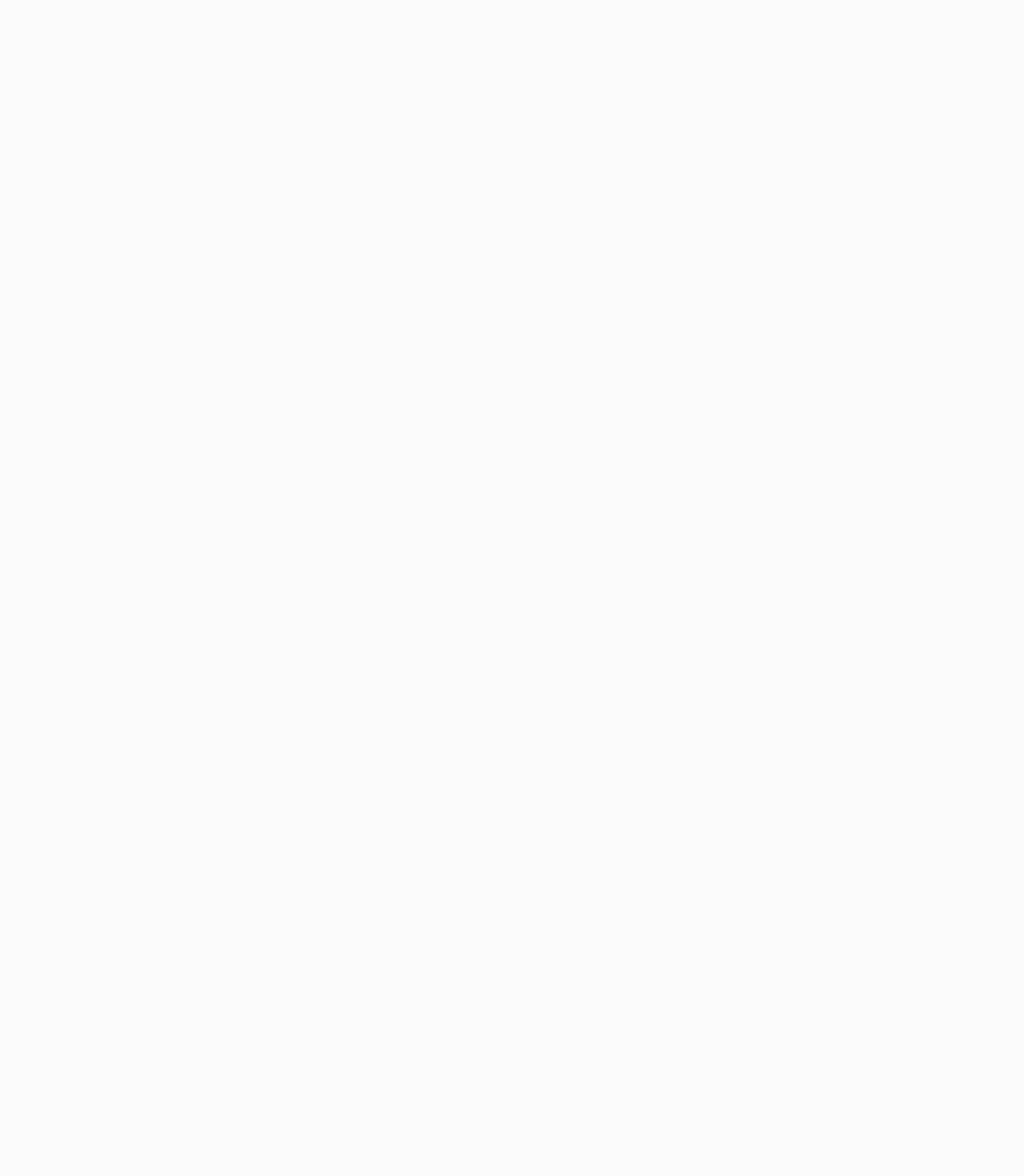
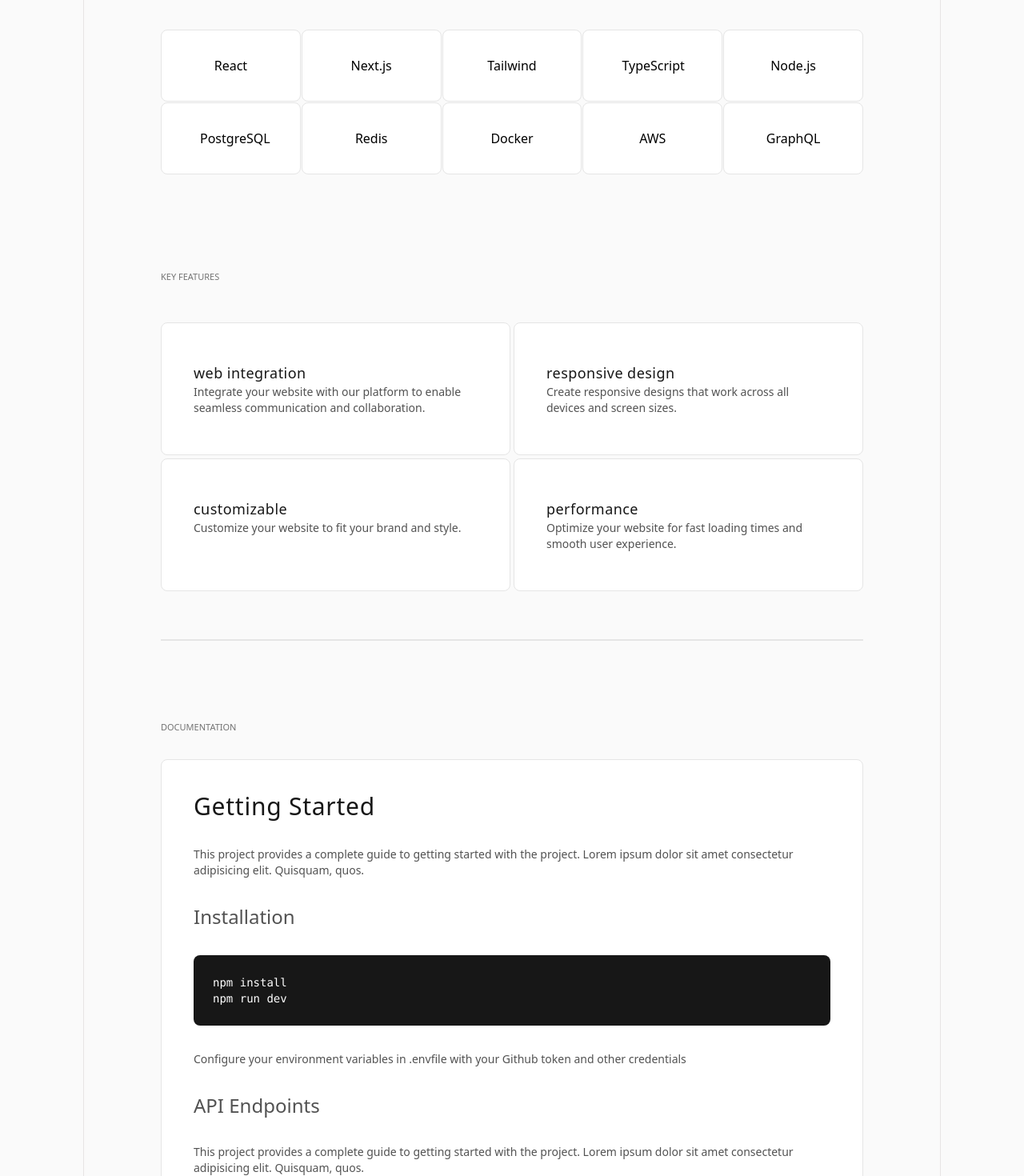
Before and after one commit to DeMaestro5/portfolio-client, a React (Vite) app: page /projects/1 in a window 1280 px wide. Shown: the part 1880-3350 px from the top of the page at 80% size. Before the commit the page ends 1794 px from the top, so only its background shows below. Built offline with nearby package versions, Linux system fonts and the light colour scheme.

Commit message:
Add key features and technology stack sections to ProjectDetails page, enhancing project information presentation

```diff
--- /dev/null
+++ b/src/components/ui/builtWith.tsx
@@ -0,0 +1,10 @@
+import type { TechStack } from '../../pages/ProjectDetails';
+
+export default function builtWith({ data }: { data: TechStack }) {
+  const { techStack } = data;
+  return (
+    <div className='bg-white py-[32px] px-[48px] text-center transition-all metric-card-hover duration-0.3 border-1 border-neutral-200 rounded-lg'>
+      {techStack}
+    </div>
+  );
+}
--- /dev/null
+++ b/src/components/ui/keyFeaturesCard.tsx
@@ -0,0 +1,13 @@
+import type { KeyFeatures } from '../../pages/ProjectDetails';
+
+export default function keyFeaturesCard({ data }: { data: KeyFeatures }) {
+  const { feature, detail } = data;
+  return (
+    <div className='bg-white py-[48px] px-[40px] border-1 border-neutral-200 rounded-lg'>
+      <h3 className='text-lg font-light text-neutral-900 tracking-wide'>
+        {feature}
+      </h3>
+      <p className='text-sm text-neutral-600 font-light'>{detail}</p>
+    </div>
+  );
+}
--- a/src/pages/ProjectDetails.tsx
+++ b/src/pages/ProjectDetails.tsx
@@ -2,17 +2,63 @@
 import HeroHeader from '../components/ui/heroHeader';
 import ProjectActivity from '../components/ui/projectActivity';
 import RelatedProjectCard from '../components/ui/relatedProjectCard';
+import BuiltWith from '../components/ui/builtWith';
+import KeyFeaturesCard from '../components/ui/keyFeaturesCard';
 
 export interface RelatedProject {
   label: string;
   detail: string;
 }
 
+export interface KeyFeatures {
+  feature: string;
+  detail: string;
+}
+
+const keyFeatures: KeyFeatures[] = [
+  {
+    feature: 'web integration',
+    detail:
+      'Integrate your website with our platform to enable seamless communication and collaboration.',
+  },
+  {
+    feature: 'responsive design',
+    detail:
+      'Create responsive designs that work across all devices and screen sizes.',
+  },
+  {
+    feature: 'customizable',
+    detail: 'Customize your website to fit your brand and style.',
+  },
+  {
+    feature: 'performance',
+    detail:
+      'Optimize your website for fast loading times and smooth user experience.',
+  },
+];
+
 export interface Commit {
   message: string;
   author: string;
   timestamp: string;
 }
+
+export interface TechStack {
+  techStack: string[];
+}
+
+const techStack = [
+  'React',
+  'Next.js',
+  'Tailwind',
+  'TypeScript',
+  'Node.js',
+  'PostgreSQL',
+  'Redis',
+  'Docker',
+  'AWS',
+  'GraphQL',
+];
 
 const commits: Commit[] = [
   {
@@ -58,6 +104,8 @@
   const { name } = useParams();
   const data = commits;
   const relatedProjects = relatedProject;
+  const techData = techStack;
+  const featureData = keyFeatures;
 
   return (
     <div className='max-w-screen h-screen mx-auto px-[40px]'>
@@ -127,6 +175,61 @@
             ))}
           </div>
         </div>
+        <div className='py-[60px]'>
+          <p className='text-[11px] text-neutral-500 font-medium uppercase mb-[16px] pb-[32px]'>
+            Built with
+          </p>
+          <div className='grid grid-cols-5 gap-[1px]'>
+            {techData.map((item: string) => (
+              <BuiltWith key={item} data={{ techStack: [item] }} />
+            ))}
+          </div>
+        </div>
+        <div className='py-[60px]'>
+          <p className='text-[11px] text-neutral-500 font-medium uppercase mb-[16px] pb-[32px]'>
+            key features
+          </p>
+          <div className='grid grid-cols-2 gap-[4px]'>
+            {featureData.map((item: KeyFeatures) => (
+              <KeyFeaturesCard key={item.feature} data={item} />
+            ))}
+          </div>
+        </div>
+        <div className='border-1 border-neutral-200 mb-[60px]'></div>
+        <div className='py-[40px]'>
+          <p className='text-[11px] text-neutral-500 font-medium uppercase mb-[16px] pb-[16px]'>
+            Documentation
+          </p>
+          <div className='flex flex-col gap-[16px] bg-white p-[40px] border-1 border-neutral-200 rounded-lg'>
+            <h2 className='text-3xl font-light text-neutral-900 tracking-wide pb-[16px]'>
+              Getting Started
+            </h2>
+            <p className='text-sm text-neutral-600 font-light pb-[16px]'>
+              This project provides a complete guide to getting started with the
+              project. Lorem ipsum dolor sit amet consectetur adipisicing elit.
+              Quisquam, quos.
+            </p>
+            <div className='text-2xl text-neutral-600 font-light pb-[16px]'>
+              Installation
+            </div>
+            <div className='bg-neutral-900 p-[24px] text-white rounded-lg'>
+              <p className='text-sm font-light font-mono'>npm install</p>
+              <p className='text-sm font-light font-mono'>npm run dev</p>
+            </div>
+            <div className='text-sm text-neutral-600 font-light pb-[16px] pt-[16px]'>
+              Configure your environment variables in <span>.env</span>file with
+              your Github token and other credentials
+            </div>
+            <p className='text-2xl text-neutral-600 font-light pb-[16px]'>
+              API Endpoints
+            </p>
+            <p className='text-sm text-neutral-600 font-light pb-[16px]'>
+              This project provides a complete guide to getting started with the
+              project. Lorem ipsum dolor sit amet consectetur adipisicing elit.
+              Quisquam, quos.
+            </p>
+          </div>
+        </div>
       </div>
     </div>
   );
```
